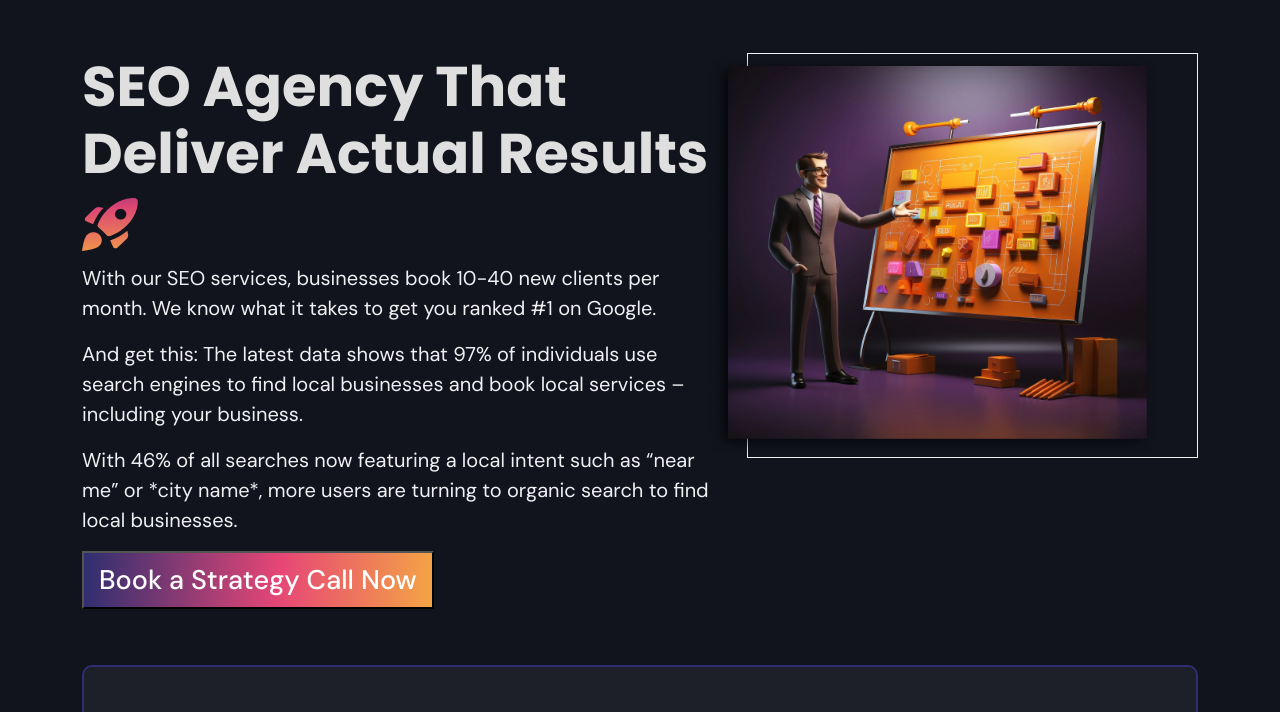
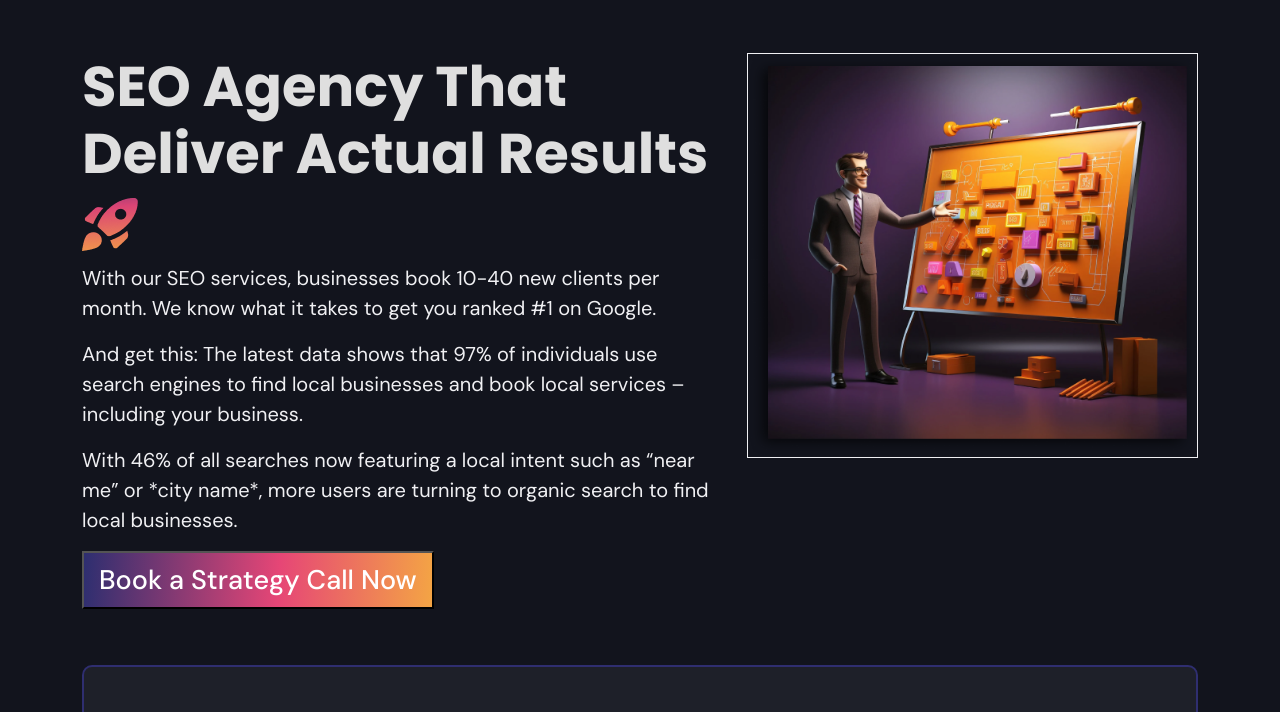
Before and after one commit to ItsAniketFrontend/SEO-Landing-Page, a plain HTML site: page index.html in a window 1280 px wide. Shown: the part 52-764 px from the top of the page. Drawn offline with nearby package versions, Linux system fonts and the light colour scheme.

Commit message:
Banner Image Position Relative Removed

```diff
--- a/CSS/style.css
+++ b/CSS/style.css
@@ -71,10 +71,10 @@ text-decoration: none;
     border: 1px solid #F0F0F3;
 }
 
-.banner .bn-img{
+/* .banner .bn-img{
     position: relative;
     left: -40px;
-}
+} */
 
 @media (max-width:774px) {
     .banner h2{
```
